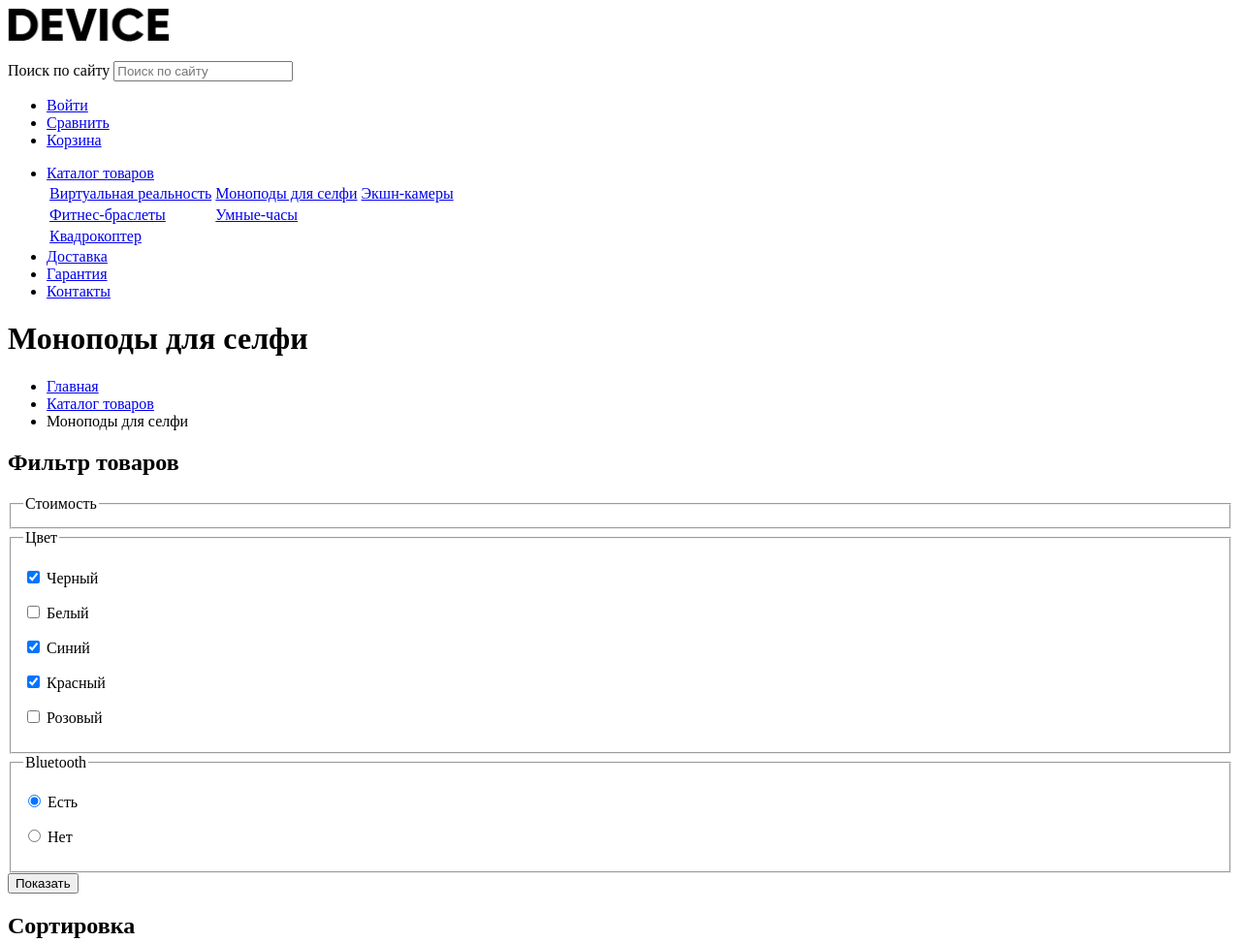
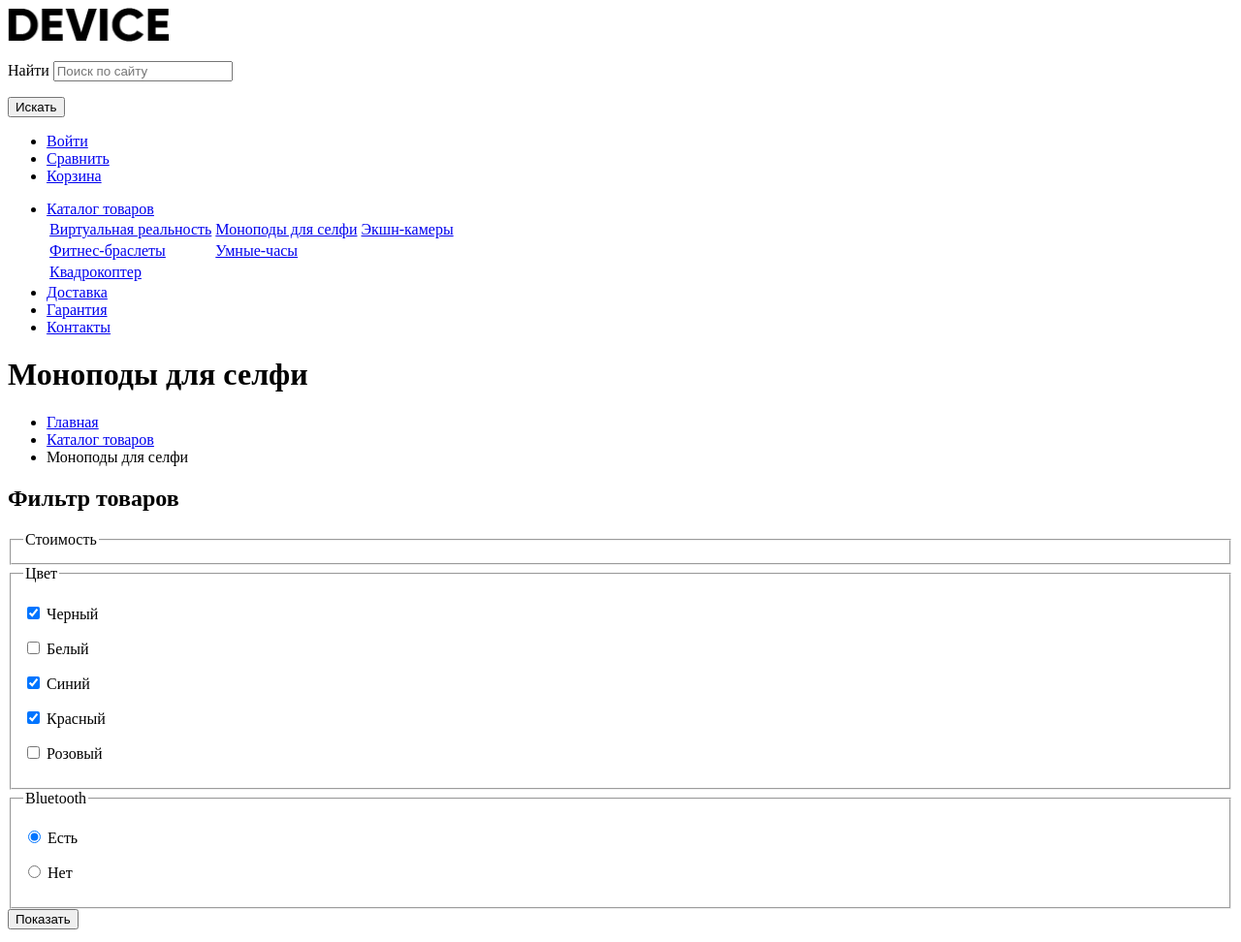
Before and after one commit to Zamesov26/547191-device, a plain HTML site: page catalog.html in a window 1280 px wide. Shown: the top 972 px of the page at 97% size. Drawn offline with Linux system fonts and the light colour scheme.

Commit message:
Исправил поиск

```diff
--- a/catalog.html
+++ b/catalog.html
@@ -11,10 +11,13 @@
           <img src="img/logo.png" width="166" height="35" alt="Логотип DEVICE">
         </a>
         <div class="main-nav-top">
-          <p>
-            <label class="visually-hidden" for="search">Поиск по сайту</label>
-            <input type="text" id="search" name="search" placeholder="Поиск по сайту">
-          </p>
+          <form action="https://echo.htmlacademy.ru" method="post">
+            <p>
+              <label class="visually-hidden" for="search">Найти</label>
+              <input type="text" id="search" name="search" placeholder="Поиск по сайту">
+            </p>
+            <button class="button" type="submit">Искать</button>
+          </form>
           <ul class="user-navigation">
             <li class="login-link"><a href="#">Войти</a></li>
             <li><a href="#" class="compare">Сравнить</a></li>
```
Also changed, not shown: index.html (+1 -1 lines).
